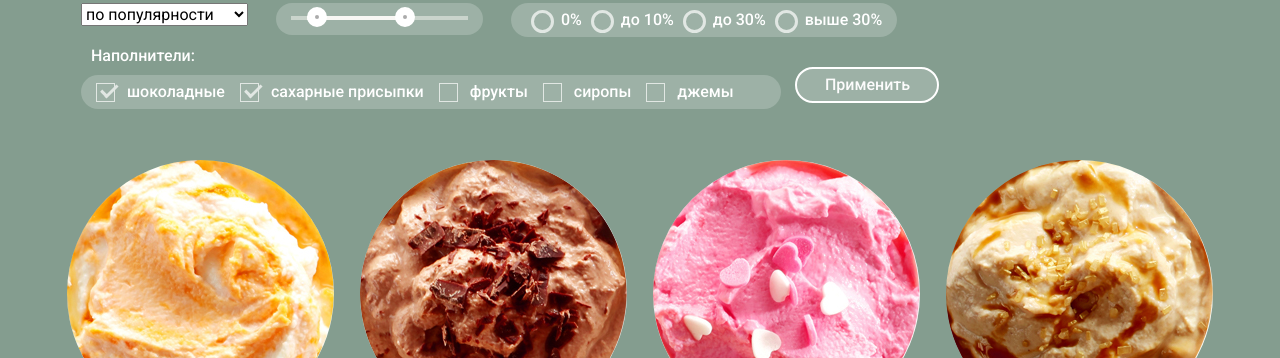
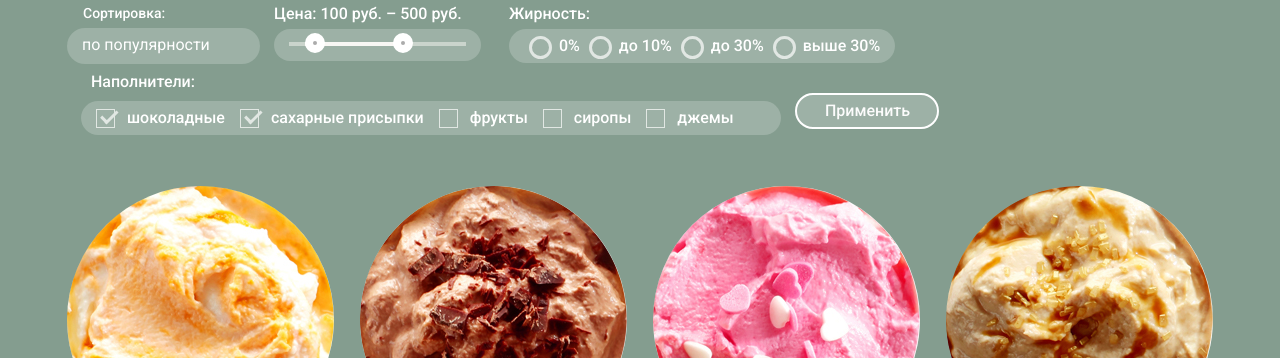
Before and after one commit to Ecehuh67/991329-gllacy-25, a plain HTML site: page catalog.html in a window 1280 px wide. Shown: the part 180-538 px from the top of the page. Drawn offline with Linux system fonts and the light colour scheme.

Commit message:
mark filter

```diff
--- a/catalog.html
+++ b/catalog.html
@@ -151,7 +151,7 @@
             <fieldset class="filter-sort">
                 <legend>Сортировка:</legend>
           <!--<label for="sort">Сортировка:</label>-->
-          <select id="sort">
+          <select class="filter-sort-select" id="sort">
             <option selected>по популярности</option>
             <option>сначала недорогие</option>
             <option>сначала дорогие</option>
--- a/css/style.css
+++ b/css/style.css
@@ -1816,6 +1816,7 @@ input[type="text"]:focus{
     margin: 0;
     padding: 0;
     margin-top: 2px;
+    margin-bottom: 26px;
 
     font-size: 35px;
     line-height: 41px;
@@ -1824,6 +1825,7 @@ input[type="text"]:focus{
 
 .catalog-filters {
     display: flex;
+    justify-content: flex-start;
     flex-wrap: wrap;
 
     margin-bottom: 36px;
@@ -1837,6 +1839,12 @@ input[type="text"]:focus{
 
     background-color: inherit;
 }
+
+.catalog-filters p{
+    margin: 0;
+    padding: 0;
+}
+
 .catalog-filters span {
     font-size: 14px;
     line-height: 16px;
@@ -1847,7 +1855,33 @@ input[type="text"]:focus{
 }
 
 .filter-sort {
+    margin: 0;
+    padding: 0;
+
     border: none;
+}
+
+.filter-sort legend {
+    margin-left: 16px;
+    margin-bottom: 7px;
+
+    font-size: 14px;
+    line-height: 16px;
+    font-weight: 500;
+}
+
+.filter-sort-select {
+
+    padding-top: 8px;
+    padding-left: 15px;
+    padding-bottom: 10px;
+    padding-right: 33px;
+
+    -webkit-appearance: none;
+    background-color: rgba(255, 255, 255, 0.2);
+    border: none;
+    border-radius: 30px;
+    color: #ffffff;
 }
 
 .filter-price-range {
@@ -1856,7 +1890,7 @@ input[type="text"]:focus{
 
 .filter-price-range > div{
     box-sizing: border-box;
-    padding: 3px 15px 3px 15px;;
+    padding: 3px 15px 3px 15px;
 
     background-color: rgba(255, 255, 255, 0.2);
     border-radius: 20px;
```
Also changed, not shown: img/icon-filter.svg (added).
